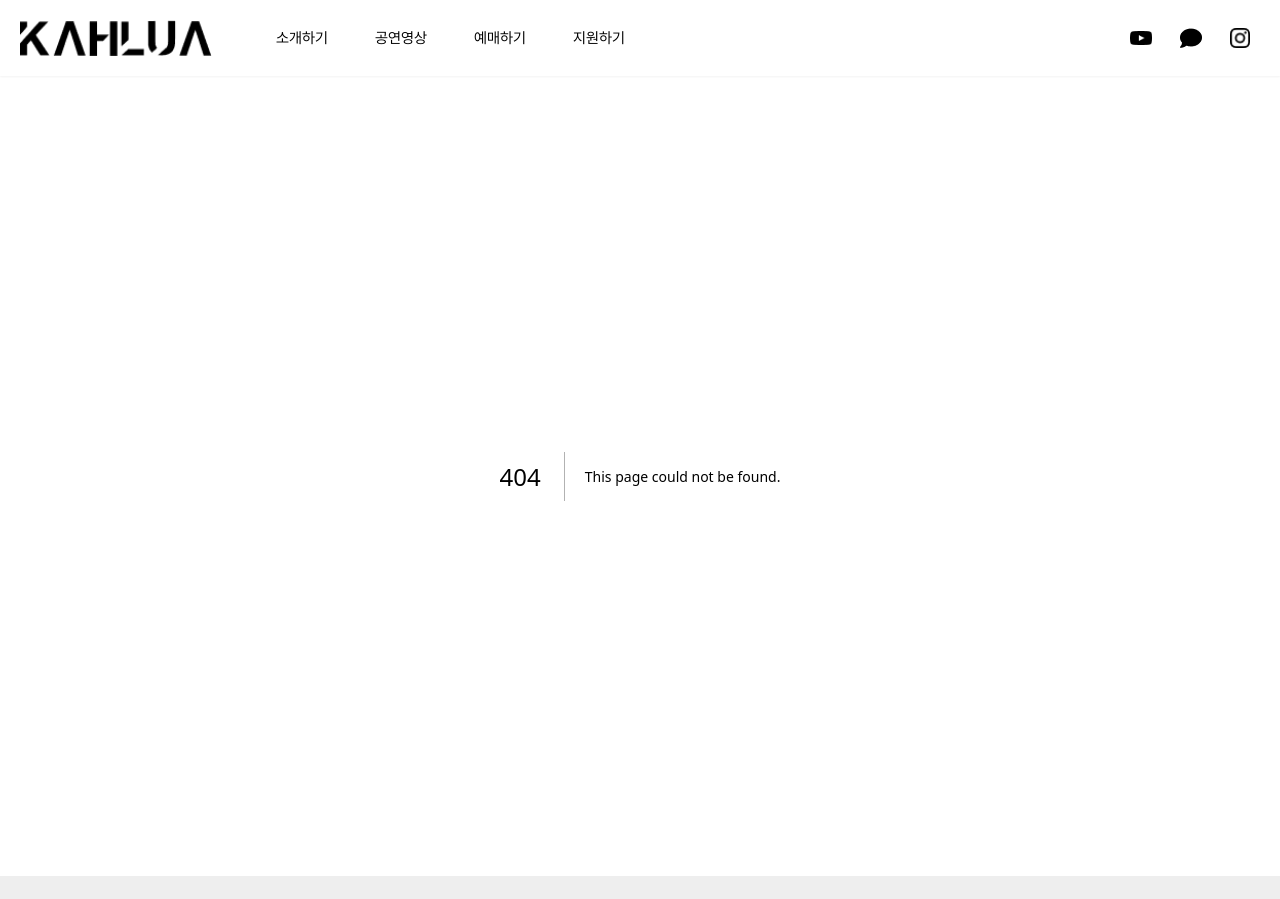
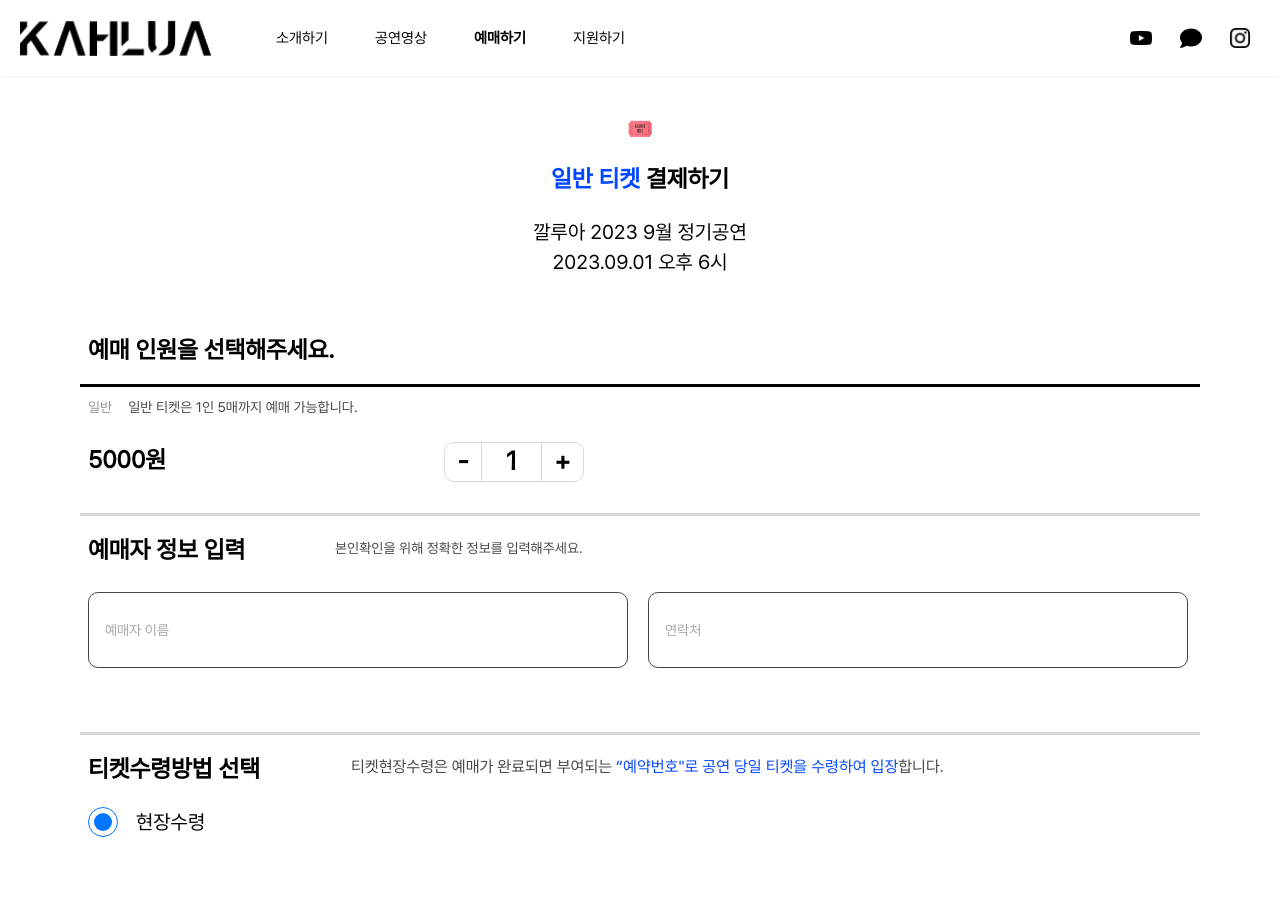
Before and after one commit to yumzen/Homepage_FE_20th, a Next.js app in the folder homepage/: page /tickets/general_ticket in a window 1280 px wide. Before the commit this address had no page. Shown: the top 899 px of the page. Built offline with nearby package versions, Linux system fonts and the light colour scheme.

Commit message:
#18 Feat: 일반 티켓 예매하기 페이지 레이아웃 구성

```diff
--- a/homepage/src/app/components/Navbar.tsx
+++ b/homepage/src/app/components/Navbar.tsx
@@ -55,7 +55,7 @@ return (
                     { Links.map((link) => (
                         <li key={link.name} className={` text-[#000] text-center hover:font-bold ${ showMenu ? "text-[20px] w-[100%] h-[100%] mb-4":"text-[15px] w-[84px] h-[32px] font-medium flex-shrink-0 flex justify-center items-center"}`}>
                             <Link href={link.link} onClick={() => setFocusedLink(link.name)}>
-                                <div className={focusedLink === link.name || pathname === link.link ? "font-bold" : ""}>{link.name}</div>
+                                <div className={focusedLink === link.name || pathname?.startsWith(link.link) ? "font-bold" : ""}>{link.name}</div>
                             </Link>
                         </li>
                         ))}
--- /dev/null
+++ b/homepage/src/pages/tickets/general_ticket.tsx
@@ -0,0 +1,120 @@
+import Image from "next/image";
+import { useState } from "react";
+import './index.css';
+import Navbar from "@/app/components/Navbar";
+
+export default function general_ticket(){
+    const [count, setCount] = useState(1);
+
+    const handleIncrement = () => {
+        setCount((prevCount) => (prevCount < 5 ? prevCount + 1 : prevCount)); //최대값을 1로 설정
+    };
+
+    const handleDecrement = () => {
+        setCount((prevCount) => (prevCount > 1 ? prevCount - 1 : prevCount)); //최소값을 1로 설정
+    };
+
+    const [isCheck, setIsCheck] = useState(true);
+    const [isPick, setIsPick] = useState("참");
+
+    const handleCheckboxChange1 = (event: any) => {
+    setIsCheck(event.target.value === "true");
+    };
+
+    const handleCheckboxChange2 = (event: any) => {
+    setIsPick(event.target.value);
+    };
+    return (
+        <>
+        <Navbar/>
+        <div className="font-['pretendard'] mx-auto flex items-center flex-col mb-[84px]">
+            <div className="flex flex-col items-center justify-center text-center mt-[40px]">
+                <Image src="/ticket.png" alt="티켓" width={24} height={24}/>
+                <div className="mt-[20px] flex flex-row">
+                    <div className="font-[700] text-[24px] text-[#0047FF]">일반 티켓</div>
+                    <div className="font-[700] text-[24px]">&nbsp;결제하기</div>
+                </div>
+                <div className="mt-[20px]">
+                    <div className="font-[400] text-[20px]">깔루아 2023 9월 정기공연</div>
+                    <div className="font-[400] text-[20px]">2023.09.01 오후 6시</div>
+                </div>
+            </div>
+            <div className="mt-[55px] flex flex-col">
+                <div className="pl-[8px] font-[700] text-[24px]">예매 인원을 선택해주세요. </div>
+                <div className="w-[1120px] h-[3px] mt-[16px] bg-[#000]"/>
+                <div className="pl-[8px]">
+                    <div className="mt-[10px] flex flex-row">
+                        <div className="text-[14px] text-[#939393]">일반</div>
+                        <div className="ml-[16px] text-[14px] text-[#464646]">일반 티켓은 1인 5매까지 예매 가능합니다.</div>
+                    </div>
+                    <div className="mt-[4px] relative flex flex-row">
+                        <div className="flex flex-row">
+                            <div className="w-[156px] h-[76px] flex flex-col justify-center flex-shrink-0 text-[24px] font-[700] text-[#000000]">5000원</div>
+                        </div>
+                        <div className="w-[140px] h-[40px] mt-[20px] ml-[200px] flex flex-shrink-0 border border-solid border-[#D9D9D9] rounded-[10px] items-center justify-center">
+                            <div className="flex gap-6">
+                                <button className="flex px-3 text-center items-center justify-center border-r border-[#D9D9D9] text-[26px] font-[700]" onClick={handleDecrement}>-</button>
+                                <p className="text-[26px] font-[700]">{count}</p>
+                                <button className="flex px-3 text-center items-center justify-center border-l border-[#D9D9D9] text-[26px] font-[700]" onClick={handleIncrement}>+</button>
+                            </div>
+                        </div>
+                    </div>
+                </div>
+                <div className="w-[1120px] h-[3px] mt-[15px] bg-[#D9D9D9]"/>
+                <div className="pl-[8px]">
+
+                    <div className="mt-[10px] flex flex-row">
+                        <div className="w-[247px] h-[29px] pt-[6px] font-[700] text-[24px]">예매자 정보 입력</div>
+                        <div className="mt-[12px] text-[14px] text-[#464646] flex flex-col">
+                            본인확인을 위해 정확한 정보를 입력해주세요.
+                        </div>
+                    </div>
+                    {[...Array(count)].map((_, index) => (
+                    <div key={index}>
+                        <div className="mt-[33px] flex flex-row">
+                        <div className="input-with-placeholder relative w-[540px] h-[76px] flex-shrink-0 border border-[#464646] border-solid rounded-[10px] p-4">
+                            <input type="text" placeholder="예매자 이름" />
+                        </div>
+                        <div className="input-with-placeholder relative w-[540px] h-[76px] flex-shrink-0 border border-[#464646]  border-solid rounded-[10px] p-4 ml-[20px]">
+                            <input type="text" placeholder="연락처" />
+                        </div>
+                        </div>
+                    </div>
+                    ))}
+                </div>
+                <div className="w-[1120px] h-[3px] mt-[64px] bg-[#D9D9D9]"/>
+                <div className="pl-[8px]">
+                    <div className="mt-[10px] flex flex-row">
+                        <div className="w-[247px] h-[29px] pt-[6px] font-[700] text-[24px]">티켓수령방법 선택</div>
+                        <div className="w-[740px] h-[26px] pt-[10px] ml-[16px] text-[16px] text-[#464646] flex-shrink-0 flex flex-row">
+                        티켓현장수령은 예매가 완료되면 부여되는 <div className="text-[#0047FF]">&nbsp;“예약번호"로 공연 당일 티켓을 수령하여 입장</div>합니다.
+                        </div>
+                    </div>
+                    <div className="mt-[33px] text-[20px]">
+                        <label className="flex flex-row">
+                            <input type="radio" name="현장수령" checked={isCheck} onChange={handleCheckboxChange1} className="mr-[18px] w-[30px] h-[30px] flex-shrink-0"/>
+                            <div>현장수령</div>
+                        </label>
+                    </div>
+                </div>
+                <div className="w-[1120px] h-[3px] mt-[64px] bg-[#D9D9D9]"/>
+                <div className="pl-[8px]">
+                    <div className="mt-[10px] flex flex-row">
+                        <div className="w-[247px] h-[29px] pt-[6px] font-[700] text-[24px]">유의사항 및 취소규정</div>
+                    </div>
+                    <ol className="list-decimal ml-[24px] font-[700] text-[20px] mt-[36px]">
+                        <li>예매취소는 24간 이전에만 가능하며  그 이후에는 환불이 불가합니다. </li>
+                        <li>여러장을 구매했을 시에는 일괄취소만 가능합니다.</li>
+                        <li>예매하기-예매확인 - 예매취소 버튼으로 취소 가능합니다.</li>
+                        <li>공연 24시간 전 이후에 예매 확정 및 안내 문자 발송예정입니다.</li>
+                    </ol>
+                </div>
+            </div>
+        </div>
+        </>
+    );
+}
+
+general_ticket.getInitialProps = async () => {
+    return { noNavbarAndFooter: true };
+};
```
